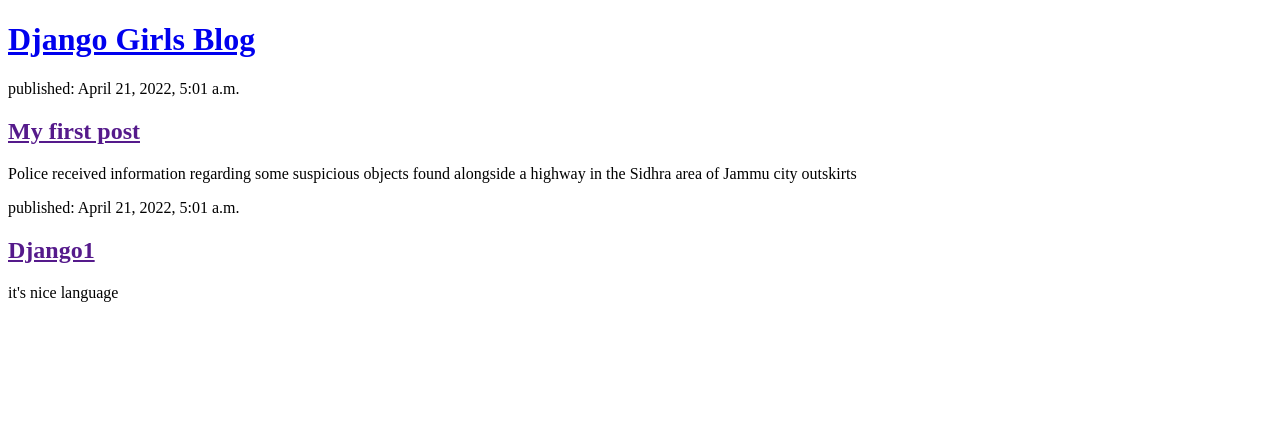
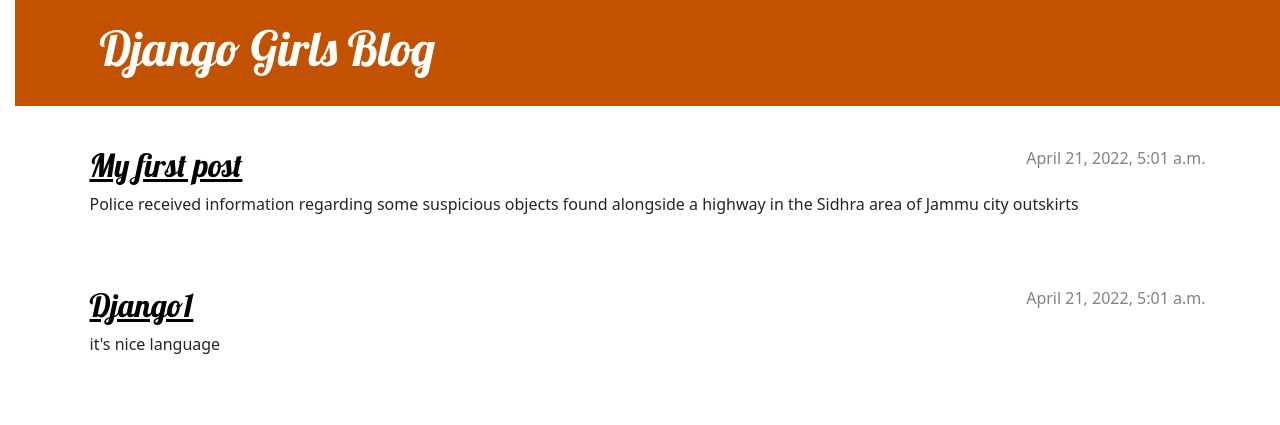
Before and after one commit to prbht123/newDjangoGirlProject, a Django app: page / in a window 1280 px wide. Shown: the top 425 px of the page. Run offline with Django 3.2, Linux system fonts and the light colour scheme; data comes from the database, SQL or seed files in the repository; both versions use the stored data as it was after the commit.

Commit message:
css and post details

```diff
--- /dev/null
+++ b/djangogirlapp/static/css/blog.css
@@ -0,0 +1,78 @@
+h1 a,h2 a {
+    color: #C25100;
+    font-family: 'Lobster';
+}
+body {
+    padding-left: 15px;
+}
+
+.page-header {
+    background-color: #C25100;
+    margin-top: 0;
+    margin-bottom: 40px;
+    padding: 20px 20px 20px 40px;
+}
+
+.page-header h1,
+.page-header h1 a,
+.page-header h1 a:visited,
+.page-header h1 a:active {
+    color: #ffffff;
+    font-size: 36pt;
+    text-decoration: none;
+}
+
+h1,
+h2,
+h3,
+h4 {
+    font-family: 'Lobster', cursive;
+}
+
+.date {
+    color: #828282;
+}
+
+.save {
+    float: right;
+}
+
+.post-form textarea,
+.post-form input {
+    width: 100%;
+}
+
+.top-menu,
+.top-menu:hover,
+.top-menu:visited {
+    color: #ffffff;
+    float: right;
+    font-size: 26pt;
+    margin-right: 20px;
+}
+
+.post {
+    margin-bottom: 70px;
+}
+
+.post h2 a,
+.post h2 a:visited {
+    color: #000000;
+}
+
+.post > .date,
+.post > .actions {
+    float: right;
+}
+
+.btn-secondary,
+.btn-secondary:visited {
+    color: #C25100;
+    background: none;
+    border-color: #C25100;
+}
+
+.btn-secondary:hover {
+    color: #FFFFFF;
+    background-color: #C25100;
+}
--- /dev/null
+++ b/djangogirlapp/templates/blog/base.html
@@ -0,0 +1,25 @@
+{% load static %}
+<!DOCTYPE html>
+<html>
+    <head>
+        <title>Django Girls blog</title>
+        <link rel="stylesheet" href="https://cdn.jsdelivr.net/npm/bootstrap@5.1.3/dist/css/bootstrap.min.css" integrity="sha384-1BmE4kWBq78iYhFldvKuhfTAU6auU8tT94WrHftjDbrCEXSU1oBoqyl2QvZ6jIW3" crossorigin="anonymous">
+        <link href='//fonts.googleapis.com/css?family=Lobster&subset=latin,latin-ext' rel='stylesheet' type='text/css'>
+        <link rel="stylesheet" href="{% static 'css/blog.css' %}">
+    </head>
+    <body>
+    <header class="page-header">
+      <div class="container">
+          <h1><a href="/">Django Girls Blog</a></h1>
+      </div>
+    </header>
+    <main class="container">
+        <div class="row">
+            <div class="col">
+            {% block content %}
+            {% endblock %}
+            </div>
+        </div>
+    </main>
+</body>
+</html>
--- a/djangogirlapp/templates/blog/post_list.html
+++ b/djangogirlapp/templates/blog/post_list.html
@@ -1,19 +1,12 @@
-<!DOCTYPE html>
-<html>
-    <head>
-        <title>Django Girls blog</title>
-    </head>
-    <body>
-        <header>
-    <h1><a href="/">Django Girls Blog</a></h1>
-</header>
-
-{% for post in posts %}
-    <article>
-        <time>published: {{ post.published_date }}</time>
-        <h2><a href="">{{ post.title }}</a></h2>
-        <p>{{ post.text|linebreaksbr }}</p>
-    </article>
+{% extends 'blog/base.html' %}
+ {% block content %}
+ {% for post in posts %}
+     <article class="post">
+            <time class="date">
+                {{ post.published_date }}
+            </time>
+            <h2><a href="{% url 'post_detail' pk=post.pk %}">{{ post.title }}</a></h2>
+            <p>{{ post.text|linebreaksbr }}</p>
+        </article>
 {% endfor %}
-    </body>
-</html>
+{% endblock %}
--- a/djangogirlapp/urls.py
+++ b/djangogirlapp/urls.py
@@ -4,4 +4,5 @@
 urlpatterns = [
     path('home/', views.home),
     path('', views.post_list, name='post_list'),
+    path('post/<int:pk>/', views.post_detail, name='post_detail'),
 ]
--- a/djangogirlapp/views.py
+++ b/djangogirlapp/views.py
@@ -9,3 +9,8 @@
 def post_list(request):
     posts = Post.objects.filter(published_date__lte=timezone.now()).order_by('published_date')
     return render(request, 'blog/post_list.html', {'posts': posts})
+
+def post_detail(request, pk):
+    #post = get_object_or_404(Post,pk=pk)
+    post = Post.objects.get(pk=pk)
+    return render(request, 'blog/post_detail.html', {'post': post})
--- a/djangogirls/settings.py
+++ b/djangogirls/settings.py
@@ -119,3 +119,4 @@
 # https://docs.djangoproject.com/en/2.2/howto/static-files/
 
 STATIC_URL = '/static/'
+STATIC_ROOT = [BASE_DIR,'/static']
```
Also changed, not shown: djangogirlapp/templates/blog/post_detail.html (added, +13 -0 lines), db.sqlite3.
